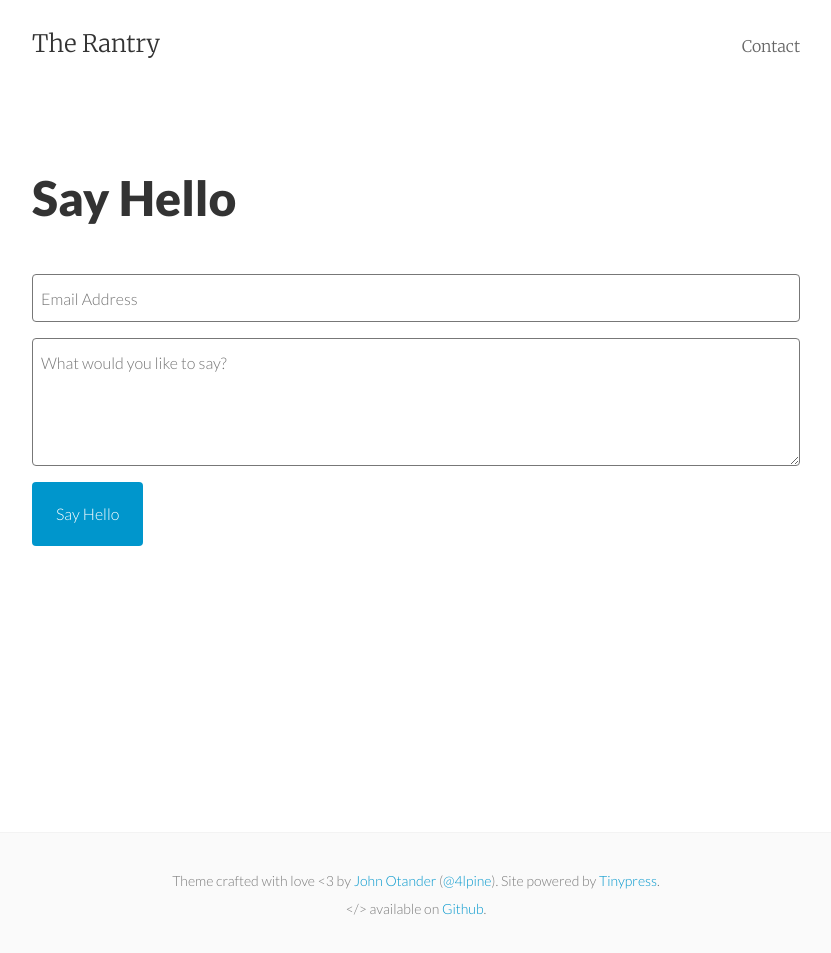
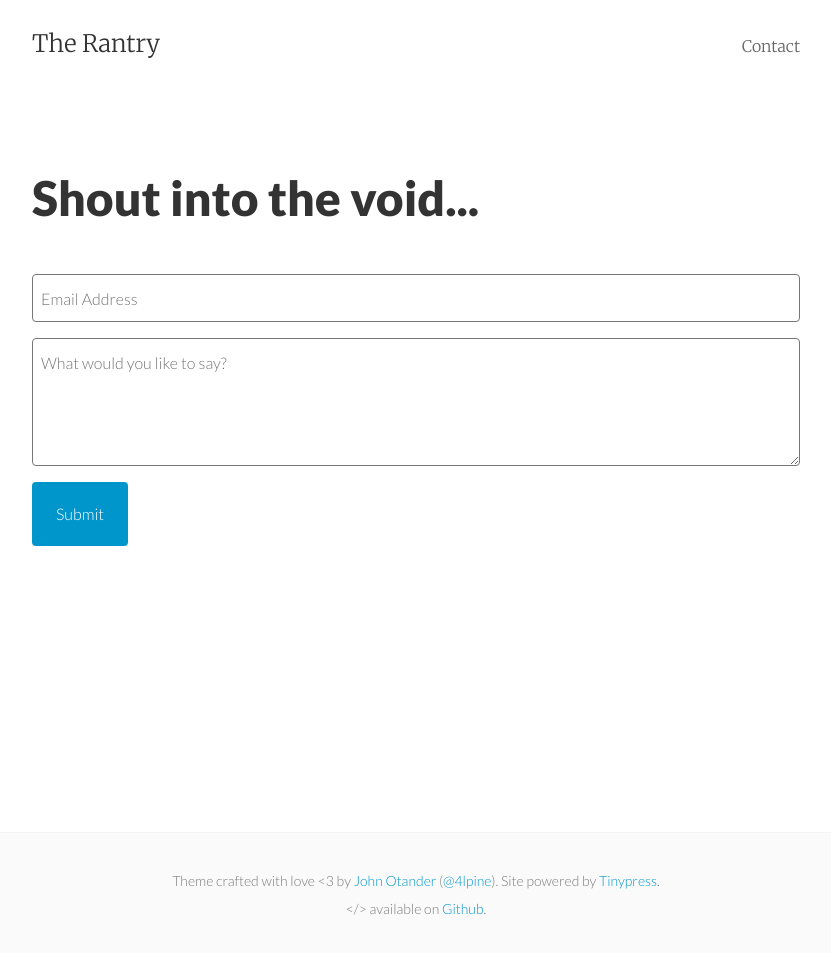
Before and after one commit to Democratus/Democratus.github.io, a Jekyll site: the page built from contact.html, in a window 1280 px wide. Shown: the whole page, without its empty margins (224-1055 px from the left). Built offline with Jekyll 4.4.1, drawn with Linux system fonts in a browser that asks for light colours.

Commit message:
Update contact.html

```diff
--- a/contact.html
+++ b/contact.html
@@ -1,6 +1,6 @@
 ---
 layout: page
-title: Say Hello
+title: Shout into the void...
 permalink: /contact/
 ---
 
@@ -8,6 +8,6 @@ permalink: /contact/
   <form action="https://forms.brace.io/{{ site.email }}" method="POST" class="form-stacked form-light">
     <input type="text" name="email" class="input mobile-block" placeholder="Email Address">
     <textarea type="text" name="content" class="input mobile-block" rows="5" placeholder="What would you like to say?"></textarea>
-    <input type="submit" class="button button-blue button-big mobile-block" value="Say Hello">
+    <input type="submit" class="button button-blue button-big mobile-block" value="Submit">
   </form>
 </div>
```
